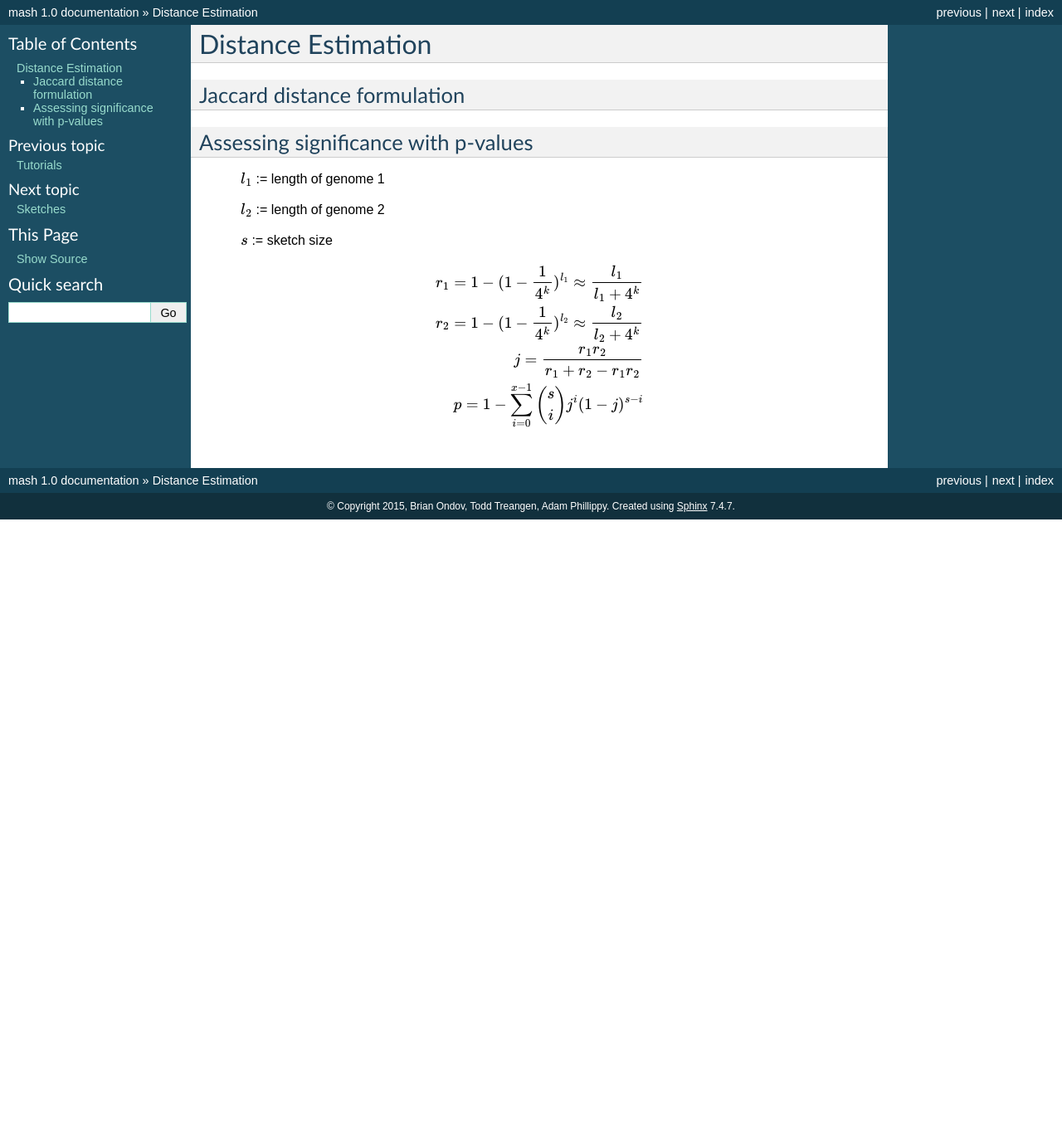
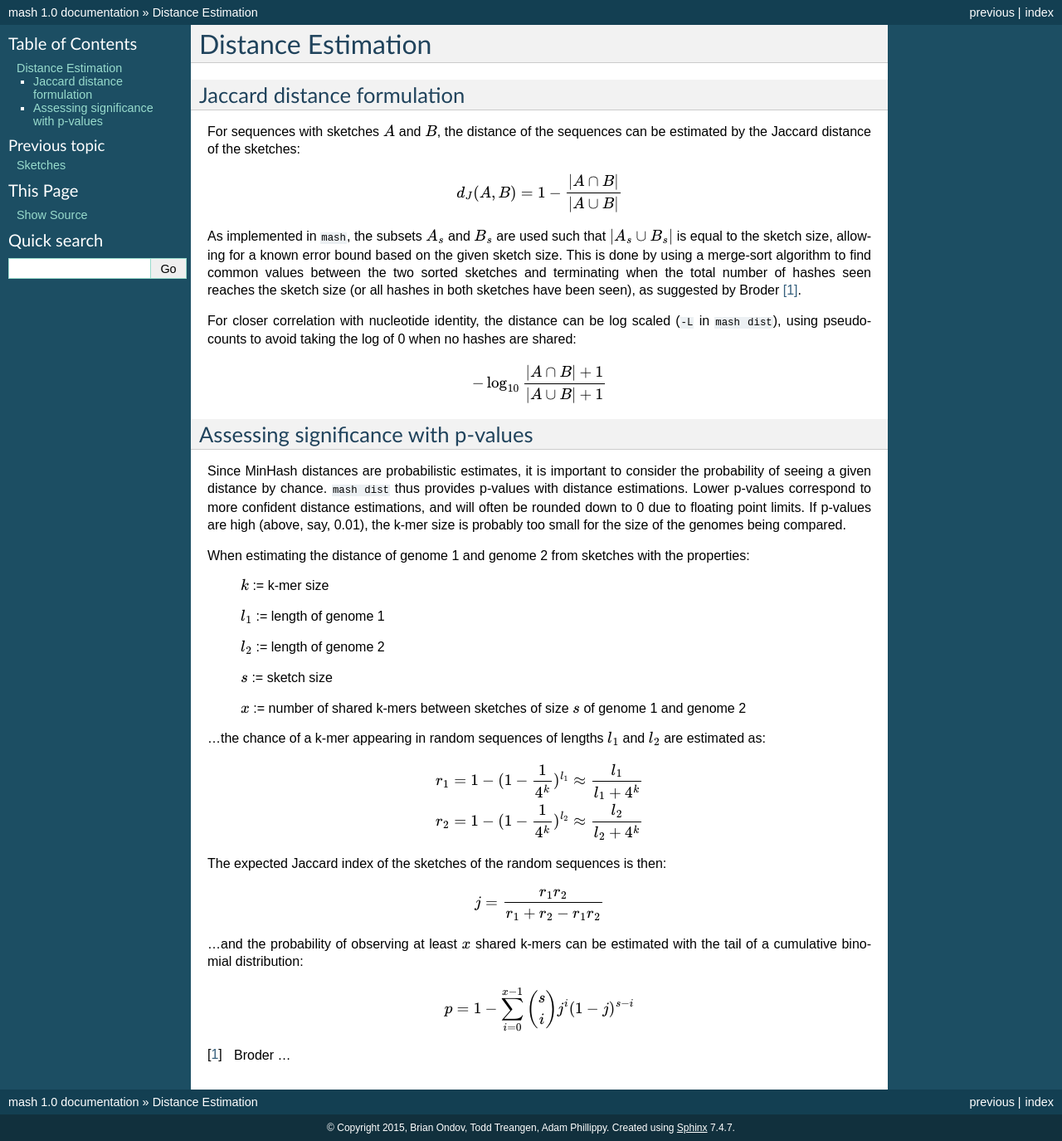
Before and after one commit to marbl/Mash, a Sphinx documentation site: the page built from doc/sphinx/distances.rst, in a window 1280 px wide. Shown: the whole page at 83% size. Built offline with Sphinx 7.4.7, drawn with Linux system fonts in a browser that asks for light colours; before the commit the page ends 900 px from its top, so only the background shows below that.

Commit message:
docs: distances text

```diff
--- a/doc/sphinx/distances.rst
+++ b/doc/sphinx/distances.rst
@@ -4,8 +4,41 @@ Distance Estimation
 Jaccard distance formulation
 ----------------------------
 
+For sequences with sketches :math:`A` and :math:`B`, the distance of the
+sequences can be estimated by the Jaccard distance of the sketches:
+
+.. math::
+
+ d_J(A,B) = 1 - \frac {\lvert A \cap B \rvert} {\lvert A \cup B \rvert}
+
+As implemented in :code:`mash`, the subsets :math:`A_s` and :math:`B_s` are used
+such that :math:`\lvert A_s \cup B_s \rvert` is equal to the sketch size,
+allowing for a known error bound based on the given sketch size. This is done by
+using a merge-sort algorithm to find common values between the two sorted
+sketches and terminating when the total number of hashes seen reaches the sketch
+size (or all hashes in both sketches have been seen), as suggested by Broder [#f1]_.
+
+For closer correlation with nucleotide identity, the distance can be log scaled
+(:code:`-L` in :code:`mash dist`), using pseudo-counts to avoid taking the log
+of 0 when no hashes are shared:
+
+.. math::
+
+  -\log_{10} \frac {\lvert A \cap B \rvert + 1} {\lvert A \cup B \rvert + 1}
+
 Assessing significance with p-values
 ------------------------------------
+Since MinHash distances are probabilistic estimates, it is important to
+consider the probability of seeing a given distance by chance. :code:`mash dist`
+thus provides p-values with distance estimations. Lower p-values correspond to
+more confident distance estimations, and will often be rounded down to 0 due to
+floating point limits. If p-values are high (above, say, 0.01), the k-mer size
+is probably too small for the size of the genomes being compared.
+
+When estimating the distance of genome 1 and genome 2 from sketches with the
+properties:
+
+  :math:`k` := k-mer size
 
   :math:`l_1` := length of genome 1
 
@@ -13,12 +46,29 @@ Assessing significance with p-values
 
   :math:`s` := sketch size
 
+  :math:`x` := number of shared k-mers between sketches of size :math:`s` of
+  genome 1 and genome 2
+
+...the chance of a k-mer appearing in random sequences of lengths :math:`l_1`
+and :math:`l_2` are estimated as:
+
 .. math::
 
   r_1 = 1-(1-\frac{1}{4^k})^{l_1} \approx \frac{l_1}{l_1+4^k}
 
   r_2 = 1-(1-\frac{1}{4^k})^{l_2} \approx \frac{l_2}{l_2+4^k}
 
+The expected Jaccard index of the sketches of the random sequences is then:
+
+.. math::
+
   j = \frac{r_1 r_2}{r_1 + r_2 - r_1 r_2}
 
+...and the probability of observing at least :math:`x` shared k-mers can be
+estimated with the tail of a cumulative binomial distribution:
+
+.. math::
+
   p = 1 - \sum\limits_{i=0}^{x-1} \binom{s}{i} j^i (1-j)^{s-i}
+
+.. [#f1] Broder ...
--- a/doc/sphinx/index.rst
+++ b/doc/sphinx/index.rst
@@ -19,5 +19,5 @@ Documentation
    :maxdepth: 2
 
    tutorials
+   sketches
    distances
-   sketches
```
